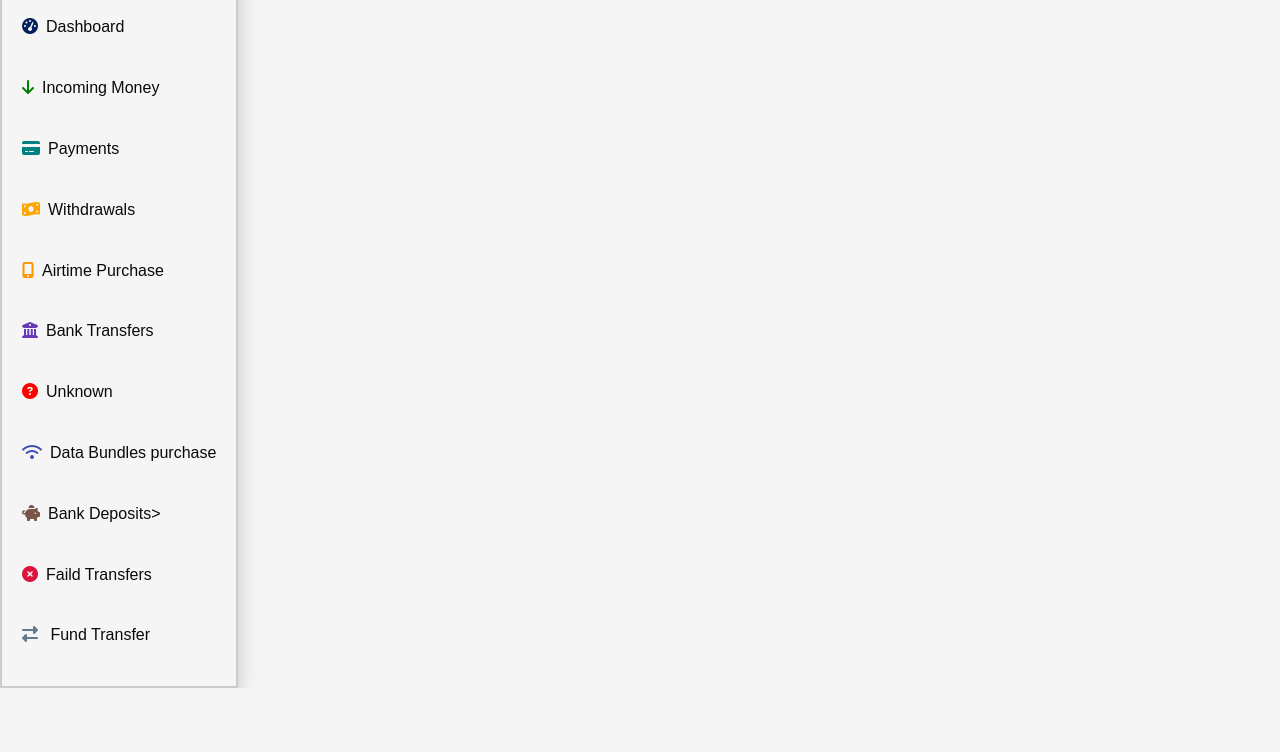
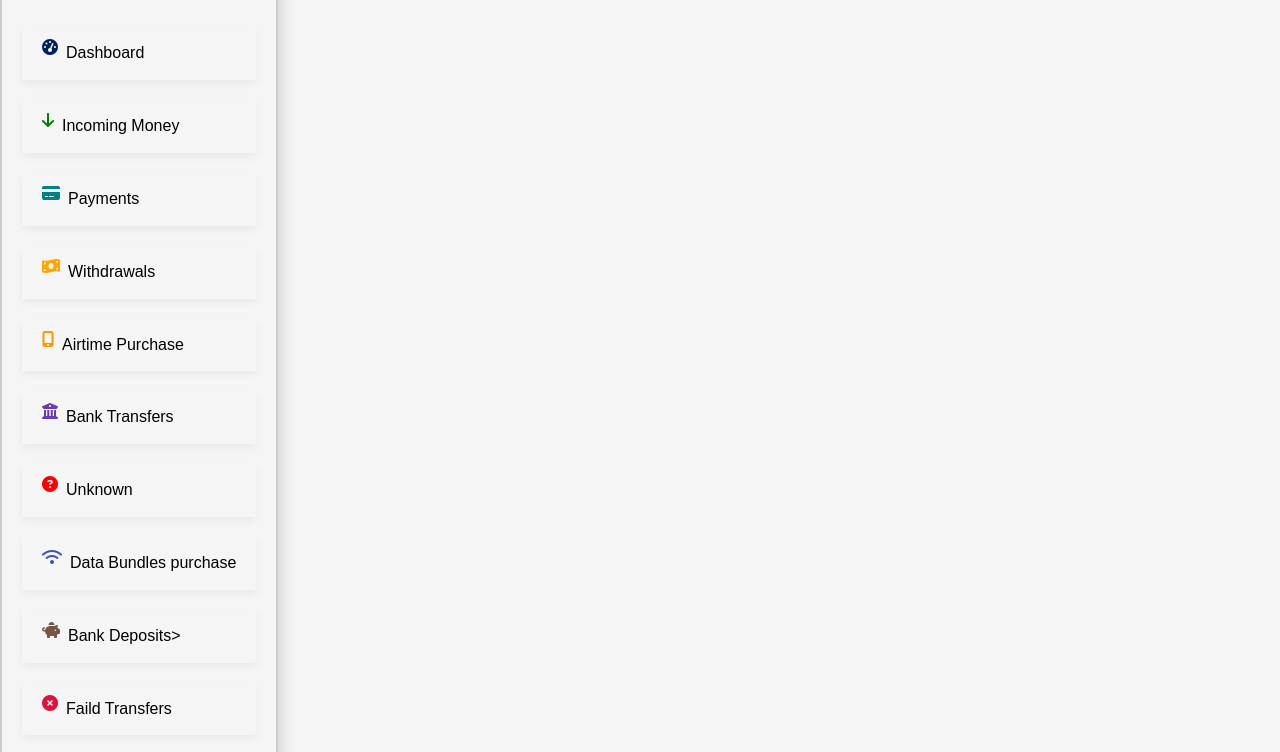
Before and after one commit to NFORMII/MOMO-Data-Analysis, a plain HTML site: page dashboard.html in a window 1280 px wide. Shown: the part 183-935 px from the top of the page. Before the commit the page ends 871 px from the top, so only its background shows below. Drawn offline with nearby package versions, Linux system fonts and the light colour scheme; a script that the page names is missing.

Commit message:
dashboard items

```diff
--- a/dashboard.css
+++ b/dashboard.css
@@ -40,6 +40,28 @@ header {
   box-sizing: border-box;
 }
 
+.dashboard-item {
+  display: flex;
+  padding: 12px 20px;
+  margin: 10px 0;
+  /* background-color: #ffffff; */
+  /* border-radius: 12px; */
+  color: #000000;
+  text-decoration: none; /* ✅ No underline */
+  font-size: 16px;
+  box-shadow: 0 4px 8px rgba(0,0,0,0.05);
+  /* transition:  0.3s, transform 0.2s */
+}
+.dashboard-item i {
+ text-decoration-style: none;
+  margin-right: 10px;
+  color: #0c0c0e; /* Icon color */
+}
+.dashboard-item:hover {
+  background-color: #02206b;
+  transform: scale(1.02); /* Subtle zoom */
+  cursor: pointer;
+}
 
 .dropdown {
   position: relative;
--- a/dashboard.html
+++ b/dashboard.html
@@ -24,25 +24,36 @@
     </header>
 
 
-    <div class="dashboard-container">
+    <div class="dashboard-container"style="margin-top: 20px;" line-height: 1.5;">
         <h1>main</h1>
-        <p><i class="fas fa-tachometer-alt" style="margin-right: 8px; color: #001F5B;"></i>Dashboard <strong id="sent-today"></strong></p>
-        <p><i class="fas fa-arrow-down" style="margin-right: 8px; color: green;"></i>Incoming Money<strong id="bank-count"></strong></p>
-        <p><i class="fas fa-credit-card" style="margin-right: 8px; color: teal;"></i>Payments <strong id="bank-count"></strong></p>
-        <p><i class="fas fa-money-bill-wave" style="margin-right: 8px; color: orange;"></i>Withdrawals<strong id="bank-count"></strong></p>
-        <p><i class="fas fa-mobile-alt" style="margin-right: 8px; color: #ff9800;"></i>Airtime Purchase<strong id="bank-count"></strong></p>
-        <p><i class="fas fa-university" style="margin-right: 8px; color: #673ab7;"></i>Bank Transfers<strong id="bank-count"></strong></p>
-        <p><i class="fas fa-question-circle" style="margin-right: 8px; color: red;"></i>Unknown<strong id="bank-count"></strong></p>
-        <p><i class="fas fa-wifi" style="margin-right: 8px; color: #3f51b5;"></i>Data Bundles purchase<strong id="bank-count"></strong></p>
-        <p><i class="fas fa-piggy-bank" style="margin-right: 8px; color: #795548;"></i>Bank Deposits><strong id="bank-count"></strong></p>
-        <p><i class="fas fa-times-circle" style="margin-right: 8px; color: crimson;"></i>Faild Transfers<strong id="bank-count"></strong></p>
-        <p><i class="fas fa-exchange-alt" style="margin-right: 8px; color: #607d8b;"></i> Fund Transfer<strong id="bank-count"></strong></p>
+        <a href="#sent" class="dashboard-item"><i class="fas fa-tachometer-alt" style="margin-right: 8px; color: #001F5B;"></i>Dashboard <strong id="sent-today"></strong></a>
+        <a href="#sent" class="dashboard-item"><i class="fas fa-arrow-down" style="margin-right: 8px; color: green;"></i>Incoming Money<strong id="bank-count"></strong></a>
+        <a href="#sent" class="dashboard-item"><i class="fas fa-credit-card" style="margin-right: 8px; color: teal;"></i>Payments <strong id="bank-count"></strong></a>
+        <a href="#sent" class="dashboard-item"><i class="fas fa-money-bill-wave" style="margin-right: 8px; color: orange;"></i>Withdrawals<strong id="bank-count"></strong></a>
+        <a href="#sent" class="dashboard-item"><i class="fas fa-mobile-alt" style="margin-right: 8px; color: #ff9800;"></i>Airtime Purchase<strong id="bank-count"></strong></a>
+        <a href="#sent" class="dashboard-item"><i class="fas fa-university" style="margin-right: 8px; color: #673ab7;"></i>Bank Transfers<strong id="bank-count"></strong></a>
+        <a href="#sent" class="dashboard-item"><i class="fas fa-question-circle" style="margin-right: 8px; color: red;"></i>Unknown<strong id="bank-count"></strong></a>
+        <a href="#sent" class="dashboard-item"><i class="fas fa-wifi" style="margin-right: 8px; color: #3f51b5;"></i>Data Bundles purchase<strong id="bank-count"></strong></a>
+        <a href="#sent" class="dashboard-item"><i class="fas fa-piggy-bank" style="margin-right: 8px; color: #795548;"></i>Bank Deposits><strong id="bank-count"></strong></a>
+        <a href="#sent" class="dashboard-item"><i class="fas fa-times-circle" style="margin-right: 8px; color: crimson;"></i>Faild Transfers<strong id="bank-count"></strong></a>
+        <a href="#sent" class="dashboard-item"><i class="fas fa-exchange-alt" style="margin-right: 8px; color: #607d8b;"></i> Fund Transfer<strong id="bank-count"></strong></a>
     </div>
 </div>
+</div>
 
- </section>
-     <aside class ="dashboard-button"></aside>
+<div id="bank-transfers-section" class="details-section" style="display: none;">
+  <h2>Bank Transfers</h2>
+  <p>Transaction 1: MTN MoMo to BICEC - 10,000 FCFA</p>
+  <p>Transaction 2: MTN MoMo to Ecobank - 5,000 FCFA</p>
+  <!-- More data from database can be inserted here -->
 </div>
+
+<div id="withdrawals-section" class="details-section" style="display: none;">
+  <h2>Withdrawals</h2>
+  <p>Transaction 1: 3,000 FCFA at agent</p>
+  <p>Transaction 2: 7,000 FCFA at ATM</p>
+</div>
+
 
 
     <!-- <main class="dashboard">
@@ -64,5 +75,16 @@
             <button onclick="location.href='https://example.com/settings'">Settings</button>
             <button onclick="location.href='https://example.com/logout'">Logout</button>
         </div> -->
+        <script>
+  function showSection(id) {
+    // Hide all detail sections
+    const sections = document.querySelectorAll('.details-section');
+    sections.forEach(section => section.style.display = 'none');
+
+    // Show the clicked one
+    document.getElementById(id).style.display = 'block';
+  }
+</script>
+
  </body>
 </html>
```
